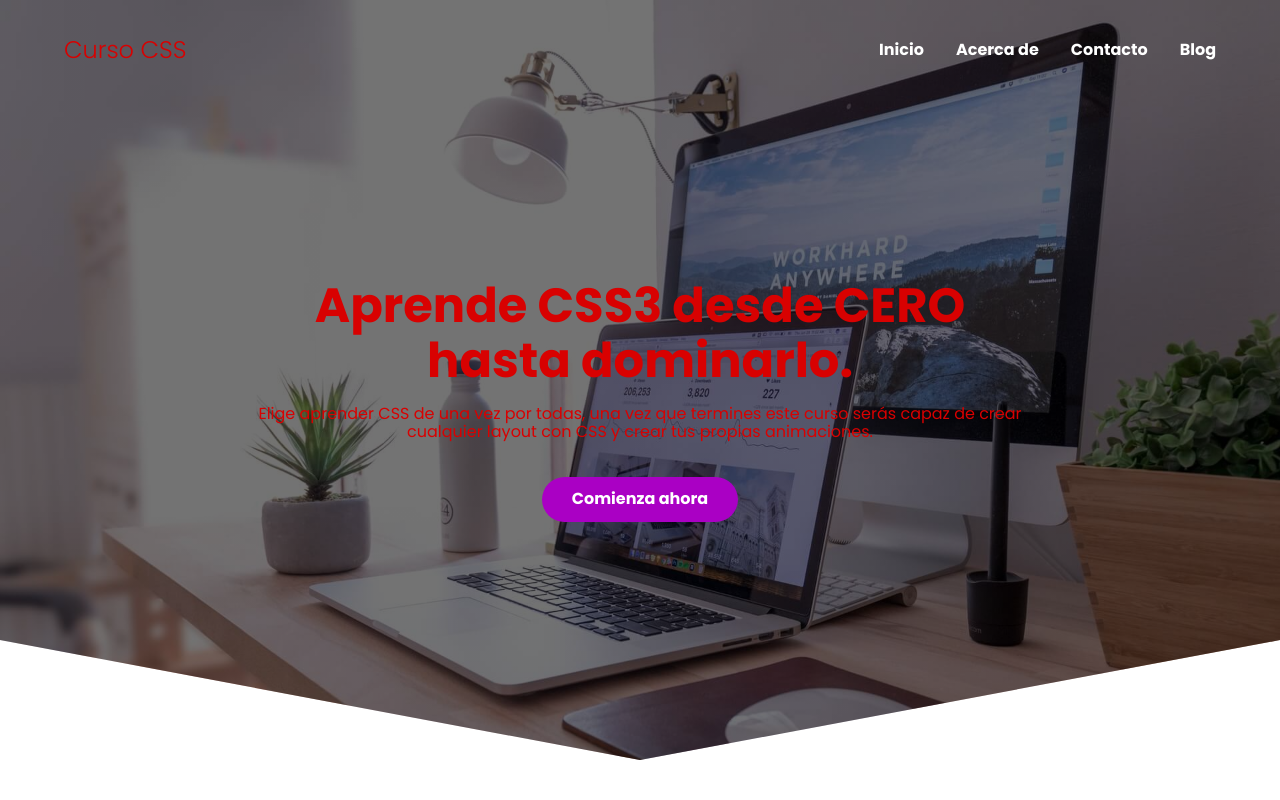
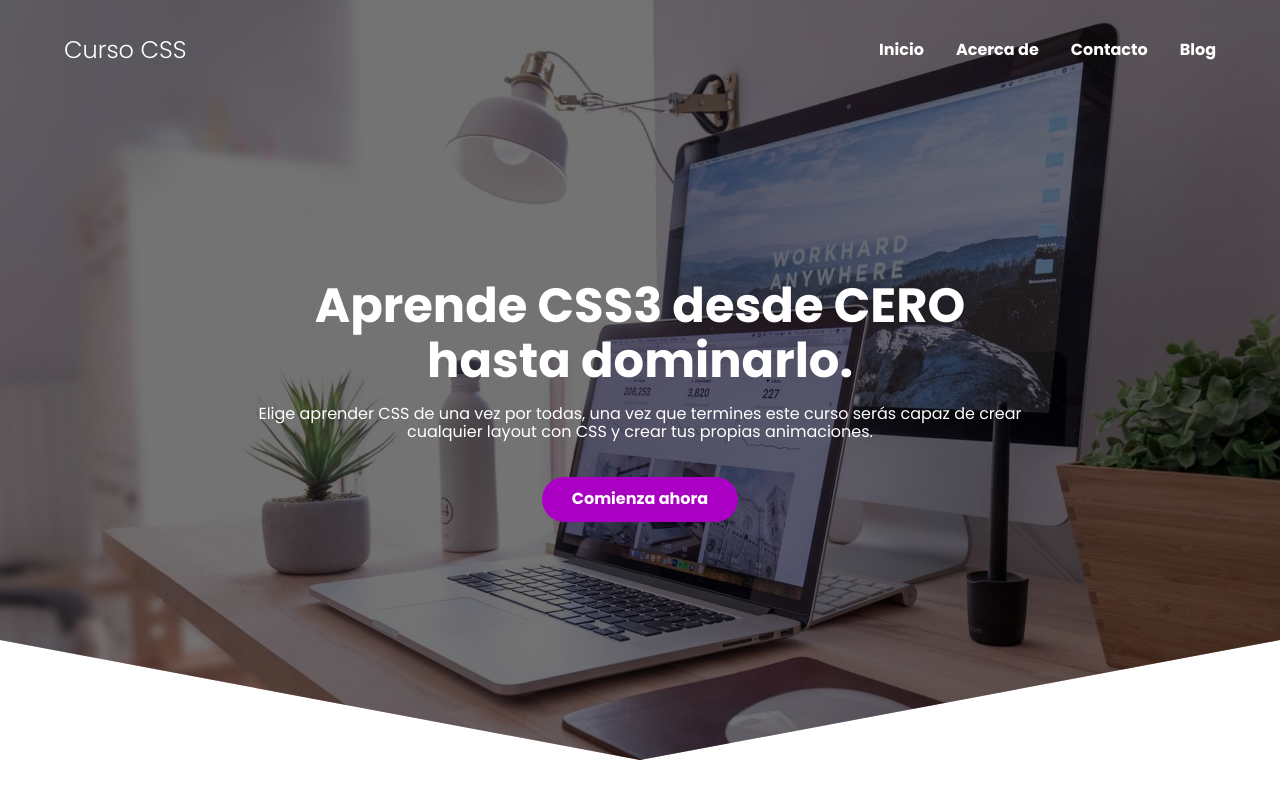
Before and after one commit to afrodriguezgal/afrodriguezgal.CSS.github.io, a plain HTML site: page Index.html in a window 1280 px wide. Shown: the top 800 px of the page. Drawn offline with Linux system fonts and the light colour scheme.

Commit message:
a blanco de nuevo

```diff
--- a/css/estilos.css
+++ b/css/estilos.css
@@ -25,7 +25,7 @@ body {
     position: relative;
     display: grid;
     grid-template-rows: 100px 1fr;
-    color: rgb(216, 1, 1);
+    color: rgb(255, 255, 255);
 }
 
 .hero::before {
```
